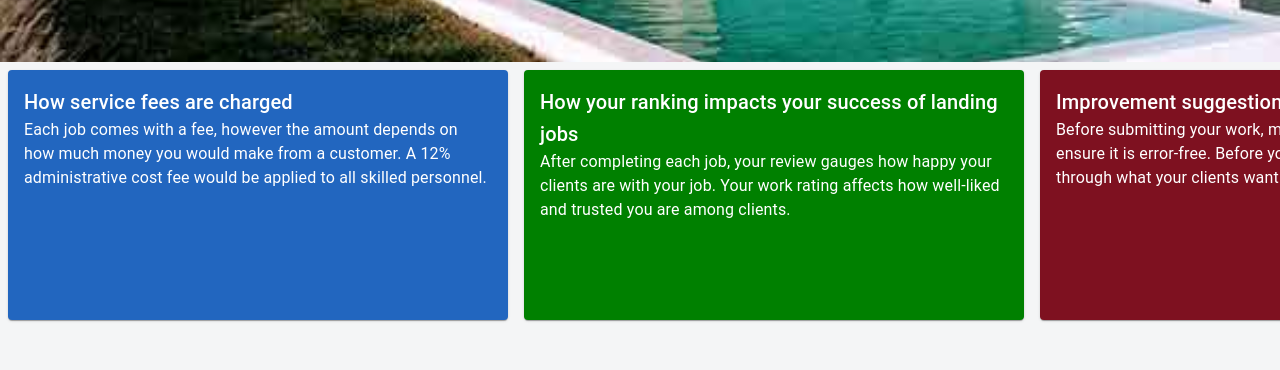
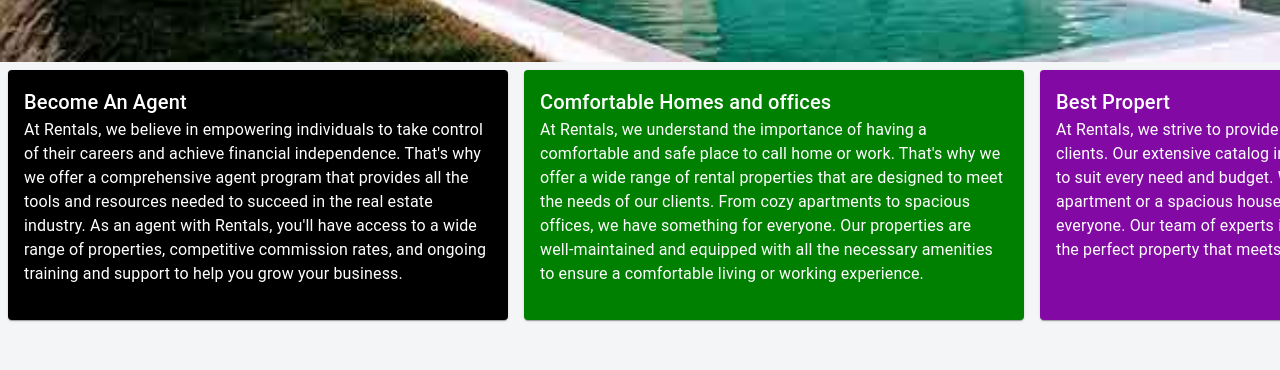
Before and after one commit to Shazaniyu55/rental_nextJs, a Next.js app: page / in a window 1280 px wide. Shown: the part 776-1146 px from the top of the page. Built offline with nearby package versions, Linux system fonts and the light colour scheme; no server answers.

Commit message:
'clean10'

```diff
--- a/src/pages/index.tsx
+++ b/src/pages/index.tsx
@@ -90,7 +90,7 @@ export default function Home() {
         >
           <Card
             sx={{
-              bgcolor: "#2266BF",
+              bgcolor: "#000000ff",
               color: "white",
               minHeight: 250,
               minWidth: { xs: 300, md: 400, lg: 500 },
@@ -100,11 +100,15 @@ export default function Home() {
             }}
           >
             <CardContent>
-              <Typography variant="h6">How service fees are charged</Typography>
+              <Typography variant="h6">Become An Agent</Typography>
               <Typography>
-                Each job comes with a fee, however the amount depends on how
-                much money you would make from a customer. A 12% administrative
-                cost fee would be applied to all skilled personnel.
+                At Rentals, we believe in empowering individuals to take control
+                of their careers and achieve financial independence. That's why
+                we offer a comprehensive agent program that provides all the
+                tools and resources needed to succeed in the real estate
+                industry. As an agent with Rentals, you'll have access to a wide
+                range of properties, competitive commission rates, and ongoing
+                training and support to help you grow your business.
               </Typography>
             </CardContent>
           </Card>
@@ -121,18 +125,22 @@ export default function Home() {
           >
             <CardContent>
               <Typography variant="h6">
-                How your ranking impacts your success of landing jobs
+                Comfortable Homes and offices
               </Typography>
               <Typography>
-                After completing each job, your review gauges how happy your
-                clients are with your job. Your work rating affects how
-                well-liked and trusted you are among clients.
+                At Rentals, we understand the importance of having a comfortable
+                and safe place to call home or work. That's why we offer a wide
+                range of rental properties that are designed to meet the needs
+                of our clients. From cozy apartments to spacious offices, we
+                have something for everyone. Our properties are well-maintained
+                and equipped with all the necessary amenities to ensure a
+                comfortable living or working experience.
               </Typography>
             </CardContent>
           </Card>
           <Card
             sx={{
-              bgcolor: "#7E1120",
+              bgcolor: "#8209a3ff",
               color: "white",
               minHeight: 250,
               minWidth: { xs: 300, md: 400, lg: 500 },
@@ -141,11 +149,14 @@ export default function Home() {
             }}
           >
             <CardContent>
-              <Typography variant="h6">Improvement suggestions</Typography>
+              <Typography variant="h6">Best Propert</Typography>
               <Typography>
-                Before submitting your work, make sure you often review it to
-                ensure it is error-free. Before you start, take some time to go
-                through what your clients want you to deliver.
+                At Rentals, we strive to provide the best properties for our
+                clients. Our extensive catalog includes a wide range of options
+                to suit every need and budget. Whether you're looking for a
+                cozy apartment or a spacious house, we have something for
+                everyone. Our team of experts is dedicated to helping you find
+                the perfect property that meets your requirements.
               </Typography>
             </CardContent>
           </Card>
```
